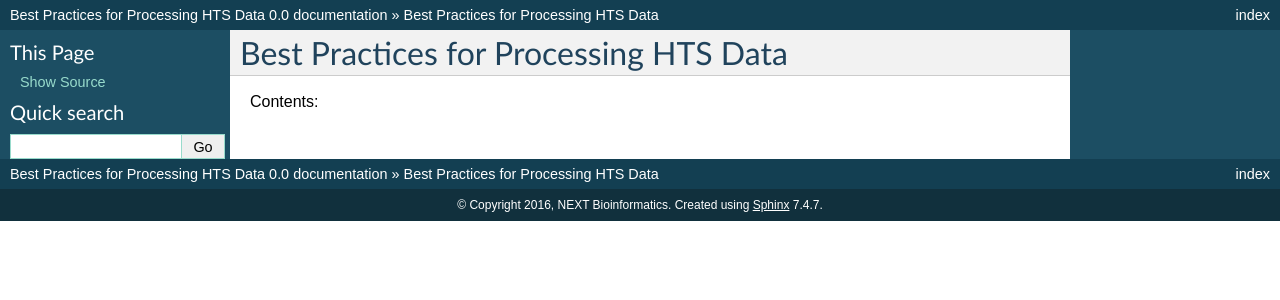
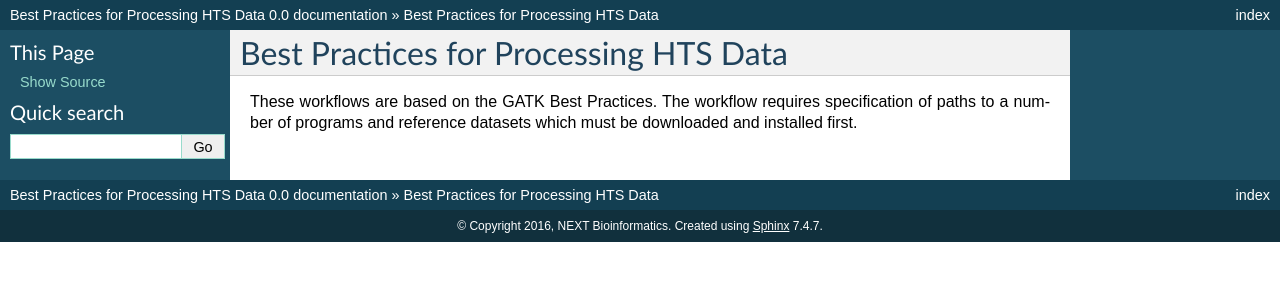
Before and after one commit to NEXTBioinformatics/Best-Practices-for-Processing-HTS-Data, a Sphinx documentation site: the page built from docs/source/index.rst, in a window 1280 px wide. Shown: the top 300 px of the page. Built offline with Sphinx 7.4.7, drawn with Linux system fonts in a browser that asks for light colours.

Commit message:
Added some text from the LaTeX document

```diff
--- a/docs/source/index.rst
+++ b/docs/source/index.rst
@@ -6,7 +6,5 @@
 Best Practices for Processing HTS Data
 ======================================
 
-Contents:
-
-.. toctree::
-   :maxdepth: 2
+These workflows are based on the GATK Best Practices. The workflow requires specification of paths to a
+number of programs and reference datasets which must be downloaded and installed first.
```
